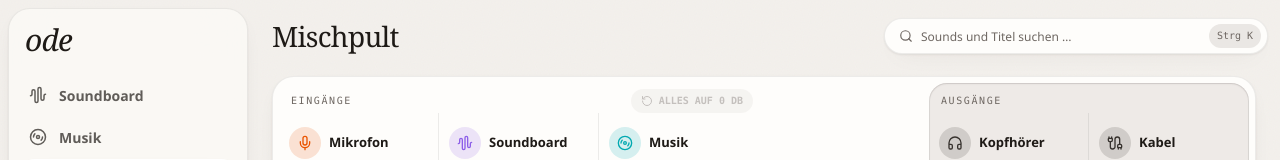
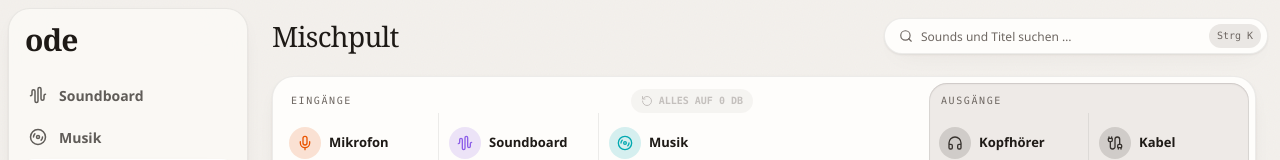
Before and after one commit to MosesCommitsFraud/Ode, a React (Vite) app: page / in a window 1280 px wide. Shown: the top 160 px of the page. Built offline with nearby package versions, Linux system fonts and the light colour scheme; the HTML template or start-up script is replaced by a standard one.

Commit message:
Überschriften in Fraunces, App-Name aufrecht

```diff
--- a/package.json
+++ b/package.json
@@ -10,8 +10,8 @@
     "tauri": "tauri"
   },
   "dependencies": {
+    "@fontsource-variable/fraunces": "^5.3.0",
     "@fontsource-variable/jetbrains-mono": "^5.3.0",
-    "@fontsource-variable/newsreader": "^5.3.0",
     "@tailwindcss/vite": "^4.3.3",
     "@tauri-apps/api": "^2",
     "@tauri-apps/plugin-clipboard-manager": "^2.5.0",
--- a/src/components/setup/SetupWizard.tsx
+++ b/src/components/setup/SetupWizard.tsx
@@ -156,7 +156,7 @@ export function SetupWizard() {
     <div className="fixed inset-0 z-50 flex items-center justify-center p-6">
       <div className="absolute inset-0 bg-black/50 backdrop-blur-sm" />
       <div role="dialog" aria-label="Einrichtung" className="relative w-full max-w-md rounded-3xl bg-popover p-6 shadow-[var(--shadow-pop)]">
-        <div className="mb-4 font-display text-2xl italic leading-none">ode</div>
+        <div className="mb-4 font-display text-2xl leading-none font-semibold tracking-tight">ode</div>
         <div className="mb-5 flex gap-1.5">
           {STEPS.map((s, i) => (
             <span key={s} className={cn("h-1 flex-1 rounded-full", i <= step ? "bg-primary" : "bg-[var(--meter-track)]")} />
--- a/src/components/shell/Sidebar.tsx
+++ b/src/components/shell/Sidebar.tsx
@@ -20,9 +20,9 @@ export const SETTINGS = {
   icon: <Settings2 />,
 };
 
-/** Wortmarke: nur der Name, kursiv in der Überschriftenschrift. */
+/** Wortmarke: nur der Name in der Überschriftenschrift. */
 function Logo() {
-  return <div className="font-display text-[30px] leading-none font-medium tracking-tight italic">ode</div>;
+  return <div className="font-display text-[30px] leading-none font-semibold tracking-tight">ode</div>;
 }
 
 function NavItem({
--- a/src/index.css
+++ b/src/index.css
@@ -1,6 +1,5 @@
 @import "tailwindcss";
-@import "@fontsource-variable/newsreader/opsz.css";
-@import "@fontsource-variable/newsreader/opsz-italic.css";
+@import "@fontsource-variable/fraunces/full.css";
 @import "@fontsource-variable/jetbrains-mono";
 
 /* Ode: dunkle Arbeitsfläche wie ein Studiopult, schwebende Paneele,
@@ -11,7 +10,7 @@
 
 @theme {
   --font-sans: "Segoe UI Variable Text", "Segoe UI", system-ui, -apple-system, sans-serif;
-  --font-display: "Newsreader Variable", Georgia, "Times New Roman", serif;
+  --font-display: "Fraunces Variable", Georgia, "Times New Roman", serif;
   --font-mono: "JetBrains Mono Variable", ui-monospace, "Cascadia Mono", Consolas, monospace;
 }
 
```
Also changed, not shown: 1 other file (tests, documents, lock files or other folders).
